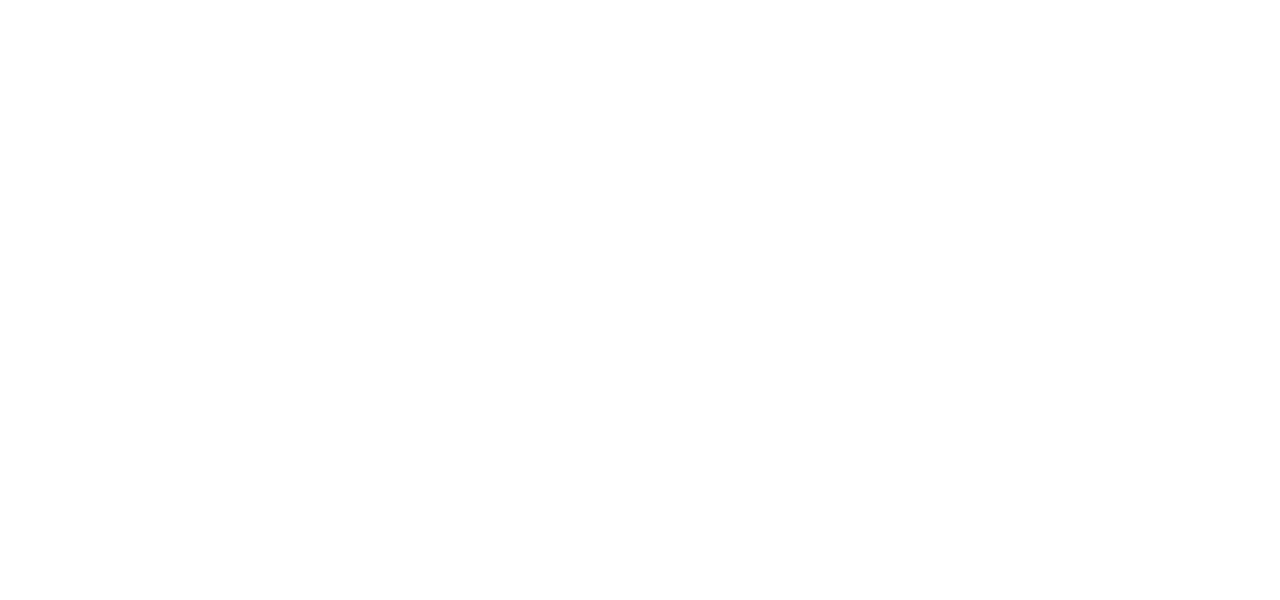
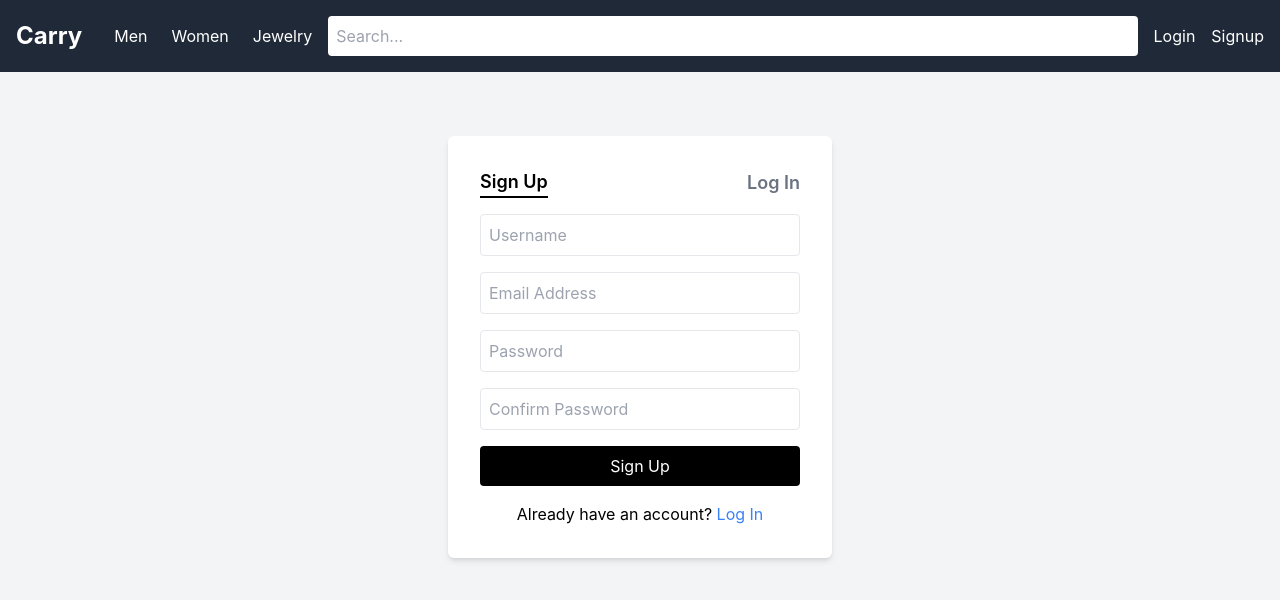
Before and after one commit to muki1te0/frontendproject, a React (Create React App) app: page /auth in a window 1280 px wide. Before the commit this address had no page. Shown: the top 600 px of the page. Built offline with nearby package versions, Linux system fonts and the light colour scheme.

Commit message:
Authorization works with local storage

```diff
--- a/src/App.js
+++ b/src/App.js
@@ -1,24 +1,34 @@
-import React from 'react';
-import { BrowserRouter as Router, Routes, Route } from 'react-router-dom';
-import MenPage from './pages/MenPage';
-import WomenPage from './pages/WomenPage';
-import JeweleryPage from './pages/JeweleryPage';
-import HomePage from './pages/HomePage';
-import ProductDetails from './components/ProductDetails.js';
-import WishlistPage from './components/WishlistPage.jsx';
-import CartPage from './components/CartPage.jsx';
+import React, { useEffect } from "react";
+import { BrowserRouter as Router, Routes, Route } from "react-router-dom";
+import { useDispatch } from "react-redux";
+import HomePage from "./pages/HomePage";
+import MenPage from "./pages/MenPage";
+import WomenPage from "./pages/WomenPage";
+import JewelryPage from "./pages/JewelryPage";
+import ProductDetails from "./components/ProductDetails";
+import WishlistPage from "./pages/WishlistPage";
+import CartPage from "./pages/CartPage";
+import SignLog from "./components/SignLog";
+import { loadUserFromStorage } from "./redux/slices/userSlice";
 
 const App = () => {
+  const dispatch = useDispatch();
+
+  useEffect(() => {
+    dispatch(loadUserFromStorage());
+  }, [dispatch]);
+
   return (
     <Router>
       <Routes>
         <Route path="/" element={<HomePage />} />
         <Route path="/men" element={<MenPage />} />
         <Route path="/women" element={<WomenPage />} />
-        <Route path="/jewelery" element={<JeweleryPage />} />
+        <Route path="/jewelry" element={<JewelryPage />} />
         <Route path="/product/:id" element={<ProductDetails />} />
         <Route path="/wishlist" element={<WishlistPage />} />
         <Route path="/cart" element={<CartPage />} />
+        <Route path="/auth" element={<SignLog />} />
       </Routes>
     </Router>
   );
--- /dev/null
+++ b/src/SignLog.css
@@ -0,0 +1,53 @@
+.buttonsDiv{
+    justify-content: space-around;
+}
+.body{
+    overflow-y: hidden;
+}
+.signUpDiv{
+    justify-content: space-around;
+}
+.inputDiv{
+    display: flex;
+    flex-direction: column;
+    gap: 10px;
+}
+.table_wrapper{
+    margin: 20px auto;
+    border: 1px solid rgb(197, 197, 197);
+}
+.table{
+    width: 400px;
+}
+.LogInInputDiv{
+    display: flex;
+    flex-direction: column;
+    gap: 10px;
+}
+.line{
+    width: 100%;
+    height: 2px;
+
+}
+.activeLine{
+    background-color: black;
+}
+.passiveLine{
+    background-color: rgb(193, 193, 193);
+}
+.bottomLines{
+    display: flex;
+    gap: 10px;
+    justify-content: center;
+    margin-bottom: 20px;
+}
+.submitButton{
+    background-color: black;
+    height: 50px;
+
+}
+@media(max-width:442px){
+    .table{
+        width: 270px;
+    }
+}
--- /dev/null
+++ b/src/components/AuthModal.jsx
@@ -0,0 +1,20 @@
+import React from 'react';
+
+const Modal = ({ isOpen, onClose, onLogin, onSignup }) => {
+  if (!isOpen) return null;
+
+  return (
+    <div className="fixed inset-0 bg-black bg-opacity-50 flex justify-center items-center z-50">
+      <div className="bg-white p-6 rounded shadow-lg text-center">
+        <p className="mb-4">You need to log in to access this feature.</p>
+        <div className="flex justify-between gap-4">
+          <button onClick={onLogin} className="bg-blue-500 text-white py-2 px-4 rounded">Login</button>
+          <button onClick={onSignup} className="bg-green-500 text-white py-2 px-4 rounded">Signup</button>
+          <button onClick={onClose} className="bg-gray-300 text-black py-2 px-4 rounded">Close</button>
+        </div>
+      </div>
+    </div>
+  );
+};
+
+export default Modal;
--- a/src/components/NavBar.jsx
+++ b/src/components/NavBar.jsx
@@ -1,29 +1,46 @@
-import React, { useState } from 'react';
-import { Link } from 'react-router-dom';
+import React, { useState } from "react";
+import { useSelector, useDispatch } from "react-redux";
+import { Link, useNavigate } from "react-router-dom";
+import { logout } from "../redux/slices/userSlice";
 
-const NavBar = ({ onSearch, isListSearch = false }) => {
-  const [searchQuery, setSearchQuery] = useState('');
+const NavBar = ({ onSearch }) => {
+  const [searchQuery, setSearchQuery] = useState("");
+  const [isDropdownOpen, setIsDropdownOpen] = useState(false);
+  const { user, isAuthenticated } = useSelector((state) => state.user);
+  const dispatch = useDispatch();
+  const navigate = useNavigate();
 
   const handleSearch = (event) => {
-    const query = event.target.value;
-    setSearchQuery(query);
-    onSearch(query); // Pass the query to the parent component
+    setSearchQuery(event.target.value);
+    onSearch(event.target.value);
+  };
+
+  const handleLogout = () => {
+    dispatch(logout());
+    navigate("/");
   };
 
   return (
-    <header className="p-4 bg-gray-800 text-white text-lg font-bold flex justify-between items-center">
-      <Link to="/" className="text-4xl font-bold pr-5">Carry</Link>
+    <header className="p-4 bg-gray-800 text-white flex justify-between items-center relative">
+      {/* Logo */}
+      <Link to="/" className="text-2xl font-bold pr-8">
+        Carry
+      </Link>
 
+      {/* Categories */}
       <nav className="flex gap-6">
-        {!isListSearch && (
-          <>
-            <Link to="/men" className="hover:text-gray-400">Men</Link>
-            <Link to="/women" className="hover:text-gray-400">Women</Link>
-            <Link to="/jewelery" className="hover:text-gray-400">Jewelery</Link>
-          </>
-        )}
+        <Link to="/men" className="hover:text-gray-400">
+          Men
+        </Link>
+        <Link to="/women" className="hover:text-gray-400">
+          Women
+        </Link>
+        <Link to="/jewelry" className="hover:text-gray-400">
+          Jewelry
+        </Link>
       </nav>
 
+      {/* Search Box */}
       <div className="flex-grow mx-4">
         <input
           type="text"
@@ -34,11 +51,54 @@
         />
       </div>
 
-      <div className="flex gap-6 items-center">
-        <Link to="/wishlist" className="hover:text-gray-400">Wishlist</Link>
-        <Link to="/cart" className="hover:text-gray-400">Cart</Link>
-        <button className="hover:text-gray-400">Login</button>
-        <button className="hover:text-gray-400">Signup</button>
+      {/* Authentication & Dropdown */}
+      <div className="flex items-center gap-4">
+        {!isAuthenticated ? (
+          <>
+            <button
+              onClick={() => navigate("/auth")}
+              className="hover:text-gray-400"
+            >
+              Login
+            </button>
+            <button
+              onClick={() => navigate("/auth")}
+              className="hover:text-gray-400"
+            >
+              Signup
+            </button>
+          </>
+        ) : (
+          <div className="relative">
+            <div
+              className="flex items-center gap-2 cursor-pointer"
+              onClick={() => setIsDropdownOpen(!isDropdownOpen)}
+            >
+              <img
+                src={user?.profilePicture || "/default-profile.png"}
+                alt="Profile"
+                className="w-8 h-8 rounded-full"
+              />
+              <span>{user?.username}</span>
+            </div>
+            {isDropdownOpen && (
+              <div className="absolute top-12 right-0 bg-white text-black rounded-md shadow-lg">
+                <button
+                  onClick={() => navigate("/account")}
+                  className="block px-4 py-2 hover:bg-gray-200 w-full text-left"
+                >
+                  Account
+                </button>
+                <button
+                  onClick={handleLogout}
+                  className="block px-4 py-2 hover:bg-gray-200 w-full text-left"
+                >
+                  Logout
+                </button>
+              </div>
+            )}
+          </div>
+        )}
       </div>
     </header>
   );
--- /dev/null
+++ b/src/components/SignLog.js
@@ -0,0 +1,167 @@
+import React, { useState } from "react";
+import { useDispatch } from "react-redux";
+import { useNavigate } from "react-router-dom";
+import { login } from "../redux/slices/userSlice";
+import "../SignLog.css";
+import NavBar from "./NavBar";
+
+const SignLog = () => {
+  const [isSignUp, setIsSignUp] = useState(true);
+  const [formData, setFormData] = useState({
+    username: "",
+    email: "",
+    password: "",
+    confirmPassword: "",
+  });
+
+  const dispatch = useDispatch();
+  const navigate = useNavigate();
+
+  const handleChange = (e) => {
+    const { name, value } = e.target;
+    setFormData((prevData) => ({ ...prevData, [name]: value }));
+  };
+
+  const handleSignup = () => {
+    const { username, email, password, confirmPassword } = formData;
+
+    if (password !== confirmPassword) {
+      alert("Passwords do not match!");
+      return;
+    }
+
+    // Save user to localStorage (temporary)
+    const users = JSON.parse(localStorage.getItem("users")) || [];
+    users.push({ username, email, password });
+    localStorage.setItem("users", JSON.stringify(users));
+
+    // Log the user in
+    dispatch(login({ username, email }));
+    navigate("/");
+  };
+
+  const handleLogin = () => {
+    const { username, password } = formData;
+
+    const users = JSON.parse(localStorage.getItem("users")) || [];
+    const user = users.find((user) => user.username === username && user.password === password);
+
+    if (user) {
+      dispatch(login({ username: user.username, email: user.email }));
+      navigate("/");
+    } else {
+      alert("Invalid username or password");
+    }
+  };
+
+  const handleSubmit = (e) => {
+    e.preventDefault();
+    if (isSignUp) {
+      handleSignup();
+    } else {
+      handleLogin();
+    }
+    setFormData({ username: "", email: "", password: "", confirmPassword: "" });
+  };
+
+  return (
+    <div className="bg-gray-100 min-h-screen">
+      <NavBar />
+      <div className="pt-16 flex items-center justify-center">
+        <div className="bg-white shadow-md p-8 rounded-md w-96">
+          <div className="flex justify-between mb-4">
+            <button
+              className={`font-semibold text-lg ${
+                isSignUp ? "border-b-2 border-black" : "text-gray-500"
+              }`}
+              onClick={() => setIsSignUp(true)}
+            >
+              Sign Up
+            </button>
+            <button
+              className={`font-semibold text-lg ${
+                !isSignUp ? "border-b-2 border-black" : "text-gray-500"
+              }`}
+              onClick={() => setIsSignUp(false)}
+            >
+              Log In
+            </button>
+          </div>
+          <form onSubmit={handleSubmit} className="space-y-4">
+            <input
+              type="text"
+              name="username"
+              value={formData.username}
+              onChange={handleChange}
+              placeholder="Username"
+              className="w-full p-2 border rounded"
+              required
+            />
+            {isSignUp && (
+              <input
+                type="email"
+                name="email"
+                value={formData.email}
+                onChange={handleChange}
+                placeholder="Email Address"
+                className="w-full p-2 border rounded"
+                required
+              />
+            )}
+            <input
+              type="password"
+              name="password"
+              value={formData.password}
+              onChange={handleChange}
+              placeholder="Password"
+              className="w-full p-2 border rounded"
+              required
+            />
+            {isSignUp && (
+              <input
+                type="password"
+                name="confirmPassword"
+                value={formData.confirmPassword}
+                onChange={handleChange}
+                placeholder="Confirm Password"
+                className="w-full p-2 border rounded"
+                required
+              />
+            )}
+            <button
+              type="submit"
+              className="w-full bg-black text-white py-2 rounded"
+            >
+              {isSignUp ? "Sign Up" : "Log In"}
+            </button>
+          </form>
+          <div className="text-center mt-4">
+            {isSignUp ? (
+              <span>
+                Already have an account?{" "}
+                <button
+                  className="text-blue-500 hover:underline"
+                  onClick={() => setIsSignUp(false)}
+                >
+                  Log In
+                </button>
+              </span>
+            ) : (
+              <span>
+                Need an account?{" "}
+                <button
+                  className="text-blue-500 hover:underline"
+                  onClick={() => setIsSignUp(true)}
+                >
+                  Sign Up
+                </button>
+              </span>
+            )}
+          </div>
+        </div>
+      </div>
+    </div>
+  );
+};
+
+export default SignLog;
--- a/src/components/WishlistPage.jsx
+++ b/src/pages/CartPage.jsx
@@ -1,35 +1,32 @@
 import React, { useState } from 'react';
 import { useSelector } from 'react-redux';
-import NavBar from './NavBar';
+import NavBar from '../components/NavBar';
 import { Link } from 'react-router-dom';
 
-const WishlistPage = () => {
-  const wishlist = useSelector((state) => state.wishlist.items); // Access wishlist items from Redux
-  const [filteredWishlist, setFilteredWishlist] = useState(wishlist); // Initial filtered list
+const CartPage = () => {
+  const cart = useSelector((state) => state.cart.items);
+  const [filteredCart, setFilteredCart] = useState(cart);
+
   const handleSearch = (query) => {
     const lowerCaseQuery = query.toLowerCase();
-    const filtered = wishlist.filter(
+    const filtered = cart.filter(
       (item) =>
         item.title.toLowerCase().includes(lowerCaseQuery) ||
         item.description.toLowerCase().includes(lowerCaseQuery)
     );
-    setFilteredWishlist(filtered);
+    setFilteredCart(filtered);
   };
 
   return (
     <>
       <NavBar onSearch={handleSearch} isListSearch={true} />
       <div className="p-6">
-        {filteredWishlist.length > 0 ? (
+        {filteredCart.length > 0 ? (
           <div className="grid grid-cols-1 sm:grid-cols-2 lg:grid-cols-4 gap-6">
-            {filteredWishlist.map((item) => (
+            {filteredCart.map((item) => (
               <Link to={`/product/${item.id}`} key={item.id}>
                 <div className="border p-4 rounded shadow">
-                  <img
-                    src={item.image}
-                    alt={item.title}
-                    className="h-48 w-full object-contain mb-4"
-                  />
+                  <img src={item.image} alt={item.title} className="h-48 w-full object-contain mb-4" />
                   <h3 className="font-bold">{item.title}</h3>
                   <p>${item.price}</p>
                 </div>
@@ -37,11 +34,11 @@
             ))}
           </div>
         ) : (
-          <p className='text-center'>Your wishlist is empty.</p>
+          <p className='text-center'>Your cart is empty.</p>
         )}
       </div>
     </>
   );
 };
 
-export default WishlistPage;
+export default CartPage;
--- a/src/pages/HomePage.jsx
+++ b/src/pages/HomePage.jsx
@@ -32,7 +32,11 @@
 
   return (
     <>
-      <NavBar onSearch={handleSearch} />
+      <NavBar
+      onSearch={handleSearch}
+      // user={user}
+      // onLogout={handleLogout}
+      />
       <div className="grid grid-cols-2 md:grid-cols-3 lg:grid-cols-4 gap-6 p-6">
         {filteredProducts.map((product) => (
           <Link to={`/product/${product.id}`} key={product.id}>
--- a/src/pages/JeweleryPage.jsx
+++ b/src/pages/JewelryPage.jsx
@@ -2,7 +2,7 @@
 import NavBar from '../components/NavBar';
 import { Link } from 'react-router-dom';
 
-const JeweleryPage = () => {
+const JewelryPage = () => {
   const [products, setProducts] = useState([]);
   const [filteredProducts, setFilteredProducts] = useState([]);
 
@@ -45,4 +45,4 @@
   );
 };
 
-export default JeweleryPage;
+export default JewelryPage;
--- a/src/components/CartPage.jsx
+++ b/src/pages/WishlistPage.jsx
@@ -1,32 +1,35 @@
 import React, { useState } from 'react';
 import { useSelector } from 'react-redux';
-import NavBar from './NavBar';
+import NavBar from '../components/NavBar';
 import { Link } from 'react-router-dom';
 
-const CartPage = () => {
-  const cart = useSelector((state) => state.cart.items);
-  const [filteredCart, setFilteredCart] = useState(cart);
-
+const WishlistPage = () => {
+  const wishlist = useSelector((state) => state.wishlist.items); // Access wishlist items from Redux
+  const [filteredWishlist, setFilteredWishlist] = useState(wishlist); // Initial filtered list
   const handleSearch = (query) => {
     const lowerCaseQuery = query.toLowerCase();
-    const filtered = cart.filter(
+    const filtered = wishlist.filter(
       (item) =>
         item.title.toLowerCase().includes(lowerCaseQuery) ||
         item.description.toLowerCase().includes(lowerCaseQuery)
     );
-    setFilteredCart(filtered);
+    setFilteredWishlist(filtered);
   };
 
   return (
     <>
       <NavBar onSearch={handleSearch} isListSearch={true} />
       <div className="p-6">
-        {filteredCart.length > 0 ? (
+        {filteredWishlist.length > 0 ? (
           <div className="grid grid-cols-1 sm:grid-cols-2 lg:grid-cols-4 gap-6">
-            {filteredCart.map((item) => (
+            {filteredWishlist.map((item) => (
               <Link to={`/product/${item.id}`} key={item.id}>
                 <div className="border p-4 rounded shadow">
-                  <img src={item.image} alt={item.title} className="h-48 w-full object-contain mb-4" />
+                  <img
+                    src={item.image}
+                    alt={item.title}
+                    className="h-48 w-full object-contain mb-4"
+                  />
                   <h3 className="font-bold">{item.title}</h3>
                   <p>${item.price}</p>
                 </div>
@@ -34,11 +37,11 @@
             ))}
           </div>
         ) : (
-          <p className='text-center'>Your cart is empty.</p>
+          <p className='text-center'>Your wishlist is empty.</p>
         )}
       </div>
     </>
   );
 };
 
-export default CartPage;
+export default WishlistPage;
--- /dev/null
+++ b/src/redux/slices/userSlice.js
@@ -0,0 +1,28 @@
+import { createSlice } from "@reduxjs/toolkit";
+
+const userSlice = createSlice({
+  name: "user",
+  initialState: { user: null, isAuthenticated: false },
+  reducers: {
+    login: (state, action) => {
+      state.user = action.payload;
+      state.isAuthenticated = true;
+      localStorage.setItem("user", JSON.stringify(action.payload));
+    },
+    logout: (state) => {
+      state.user = null;
+      state.isAuthenticated = false;
+      localStorage.removeItem("user");
+    },
+    loadUserFromStorage: (state) => {
+      const storedUser = JSON.parse(localStorage.getItem("user"));
+      if (storedUser) {
+        state.user = storedUser;
+        state.isAuthenticated = true;
+      }
+    },
+  },
+});
+
+export const { login, logout, loadUserFromStorage } = userSlice.actions;
+export default userSlice.reducer;
```
Also changed, not shown: src/redux/store.js (+8 -4 lines), src/pages/AccountPage.jsx (added).
